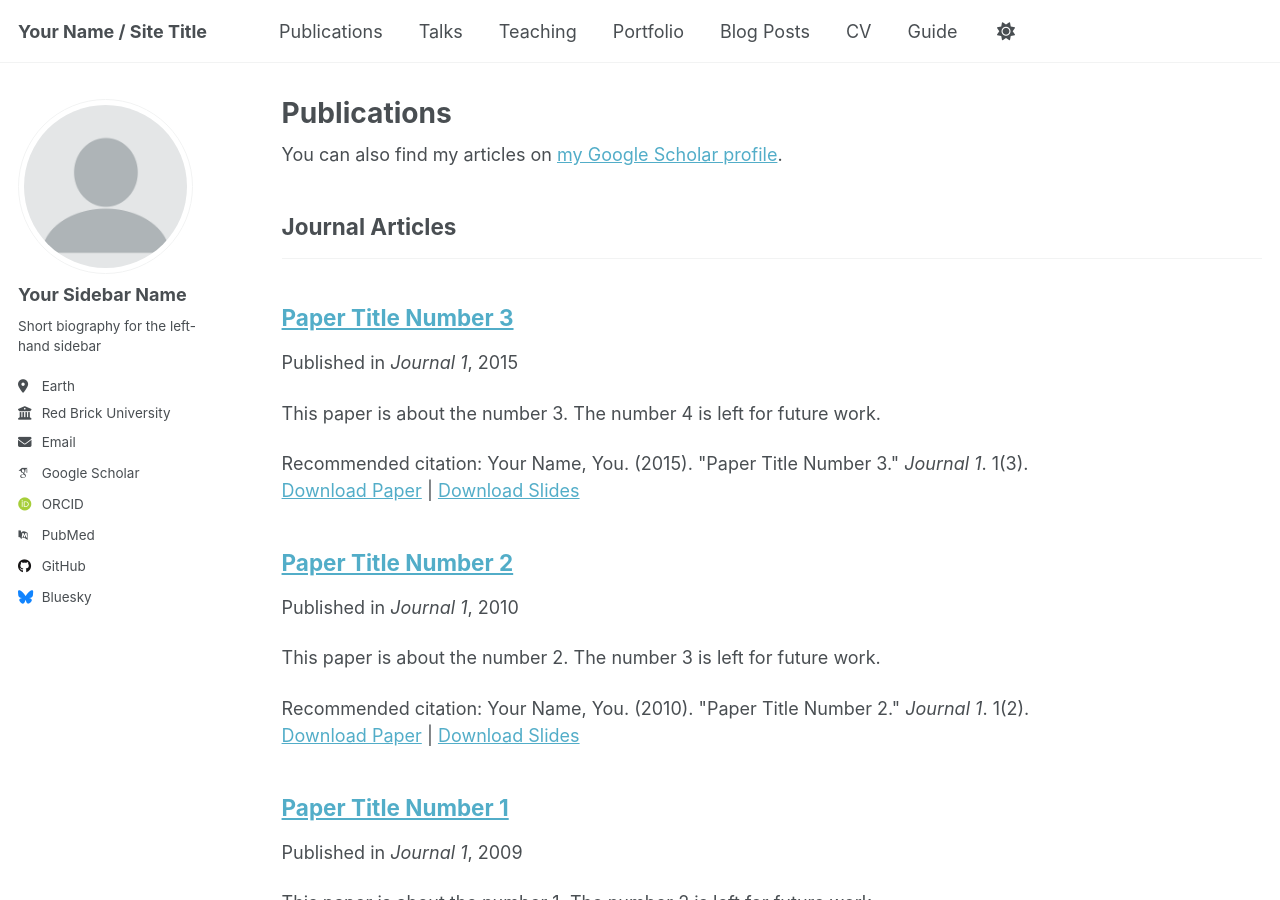
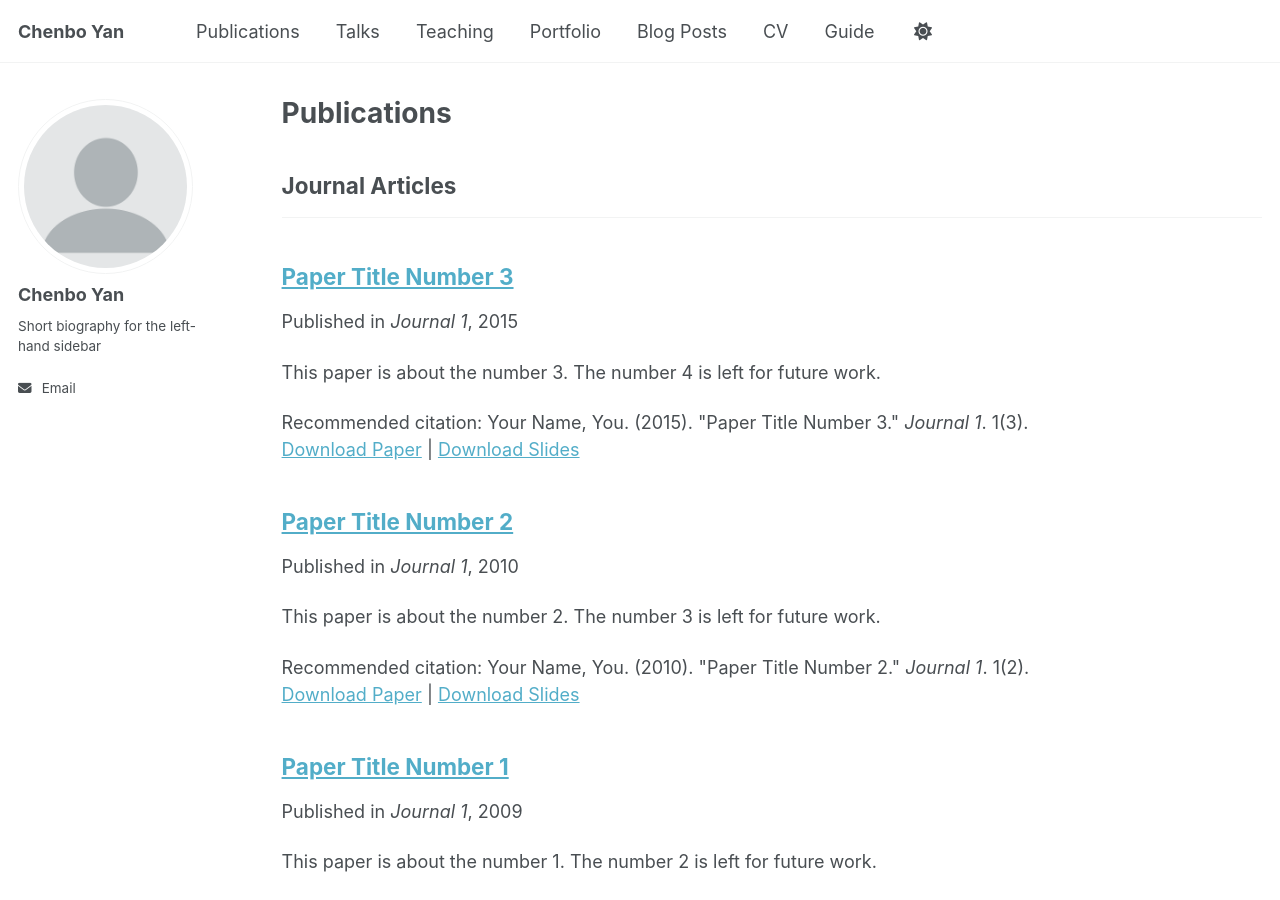
Before and after one commit to cbyan1003/cbyan1003.github.io, a Jekyll site: the page built from _pages/publications.html, in a window 1280 px wide and 900 px high. Built offline with Jekyll 4.4.1, drawn with Linux system fonts in a browser that asks for light colours; some web fonts are replaced; a script that is not in the unit is left out; some of the changed text lies outside the part shown.

Commit message:
Update _config.yml

```diff
--- a/_config.yml
+++ b/_config.yml
@@ -9,11 +9,11 @@
 # Basic Site Settings
 locale                   : "en-US"
 site_theme               : "default"
-title                    : "Your Name / Site Title"
+title                    : "Chenbo Yan"
 title_separator          : "-"
-name                     : &name "Your Name"
+name                     : &name "Chenbo Yan"
 description              : &description "personal description"
-url                      : https://academicpages.github.io # the base hostname & protocol for your site e.g. "https://[your GitHub username].github.io" or if you already have some other page hosted on Github then use "https://[your GitHub username].github.io/[Your Repo Name]"
+url                      : https://cbyan1003.github.io # the base hostname & protocol for your site e.g. "https://[your GitHub username].github.io" or if you already have some other page hosted on Github then use "https://[your GitHub username].github.io/[Your Repo Name]"
 baseurl                  : "" # the subpath of your site, e.g. "/blog"
 repository               : "academicpages/academicpages.github.io"
 
@@ -23,22 +23,22 @@ repository               : "academicpages/academicpages.github.io"
 author:
   # Biographic information
   avatar           : "profile.png"
-  name             : "Your Sidebar Name"
+  name             : "Chenbo Yan"
   pronouns         : # example: "she/her"
   bio              : "Short biography for the left-hand sidebar"
-  location         : "Earth"
-  employer         : "Red Brick University"
+  location         :
+  employer         :
   uri              : # URL
-  email            : "none@example.org"
+  email            : "cbyan@stu.xidian.edu.cn"
 
   # Academic websites
   academia         : # URL
   arxiv            : # URL - Update with the correct link to your profile
-  googlescholar    : "https://scholar.google.com/citations?user=PS_CX0AAAAAJ"
+  googlescholar    :
   impactstory      : # URL
-  orcid            : "http://orcid.org/yourorcidurl"
+  orcid            :
   semantic         : # URL
-  pubmed           : "https://www.ncbi.nlm.nih.gov/pubmed/?term=john+snow"
+  pubmed           :
   researchgate     : # URL
   scopus           : # URL
 
@@ -46,13 +46,13 @@ author:
   bitbucket        : # Username - Update with your username on the site
   codepen          : # Username
   dribbble         : # Username
-  github           : "academicpages"
+  github           :
   kaggle           : # Username
   stackoverflow    : # User number or user number and name (i.e., use "1" or "1/jeff-atwood")
 
   # Social media
   artstation       : # Username
-  bluesky          : "bsky.app" # Replace this with you Bluesky username
+  bluesky          : # Replace this with you Bluesky username
   facebook         : # Username
   flickr           : # Username
   foursquare       : # Username
```
